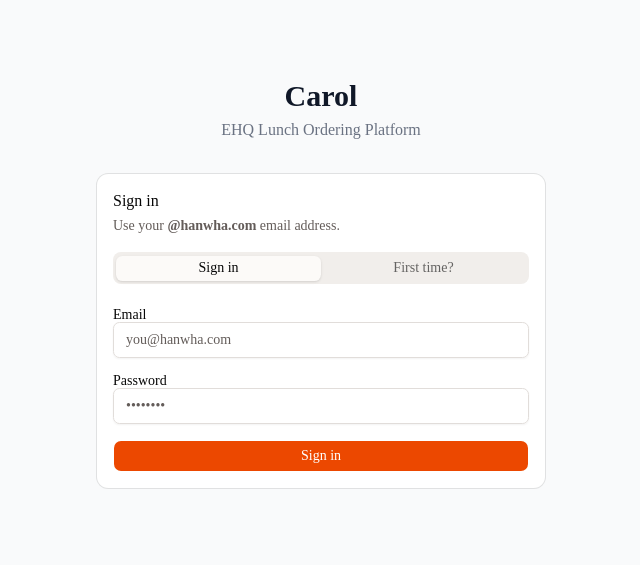
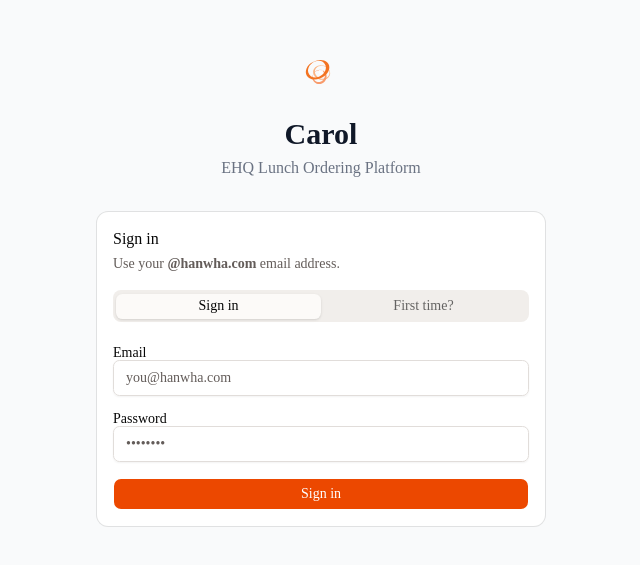
Before and after one commit to dev-sunghwan/carol, a Next.js app: page /login in a window 1280 px wide. Shown: the part 117-682 px from the top of the page, without its empty margins (319-959 px from the left). Built offline with nearby package versions, Linux system fonts and the light colour scheme; no server answers.

Commit message:
feat: add Tricircle favicon and logo on login page

```diff
--- a/app/login/page.tsx
+++ b/app/login/page.tsx
@@ -137,11 +137,25 @@
   );
 }
 
+function TricircleLogo() {
+  return (
+    <svg width="64" height="64" viewBox="0 0 80 80" fill="none" xmlns="http://www.w3.org/2000/svg" aria-hidden="true">
+      <path d="M32.4 40.2C31.9 35.8 35.7 32.1 40.7 32.14C45.7 32.18 50.1 35.9 50.6 40.3C51.1 44.7 47.3 48.4 42.3 48.36C37.3 48.32 32.9 44.6 32.4 40.2ZM51.4 40.8C50.9 35.7 45.8 31.6 40.2 31.56C34.6 31.52 29.7 35.5 30.2 40.6C30.7 45.7 35.8 49.8 41.4 49.84C47 49.88 51.9 45.9 51.4 40.8Z" fill="#FBB584"/>
+      <path d="M42.6 49.9C39.6 53 35.4 53.3 32.3 50.5C29.2 47.7 29.24 43.5 32.24 40.4C35.24 37.3 39.44 37 42.54 39.8C45.64 42.6 45.6 46.8 42.6 49.9ZM32 40.3C28.5 44 28.46 49.5 31.9 52.8C35.34 56.1 40.9 55.8 44.4 52.1C47.9 48.4 47.94 42.9 44.5 39.6C41.06 36.3 35.5 36.6 32 40.3Z" fill="#F89B6C"/>
+      <path d="M32.4 27C38.4 24.6 44.3 27 45.8 32.3C47.3 37.6 43.5 43.6 37.5 46C31.5 48.4 25.6 46 24.1 40.7C22.6 35.4 26.4 29.4 32.4 27ZM27.2 29.2C20.6 34.2 19 42.2 23.9 46.6C28.8 51 37.7 50.1 44.3 45.1C50.9 40.1 52.5 32.1 47.6 27.7C42.7 23.3 33.8 24.2 27.2 29.2Z" fill="#F37321"/>
+      <circle cx="40" cy="40" r="3" fill="white" fillOpacity="0.8"/>
+    </svg>
+  );
+}
+
 export default function LoginPage() {
   return (
     <div className="min-h-screen flex items-center justify-center bg-gray-50 p-4">
       <div className="w-full max-w-md">
         <div className="text-center mb-8">
+          <div className="flex justify-center mb-3">
+            <TricircleLogo />
+          </div>
           <h1 className="text-3xl font-bold text-gray-900">Carol</h1>
           <p className="text-gray-500 mt-1">EHQ Lunch Ordering Platform</p>
         </div>
```
Also changed, not shown: app/icon.svg (added).
